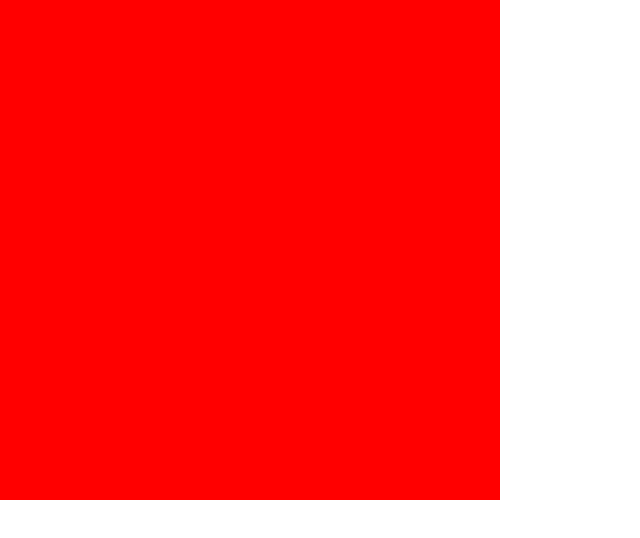
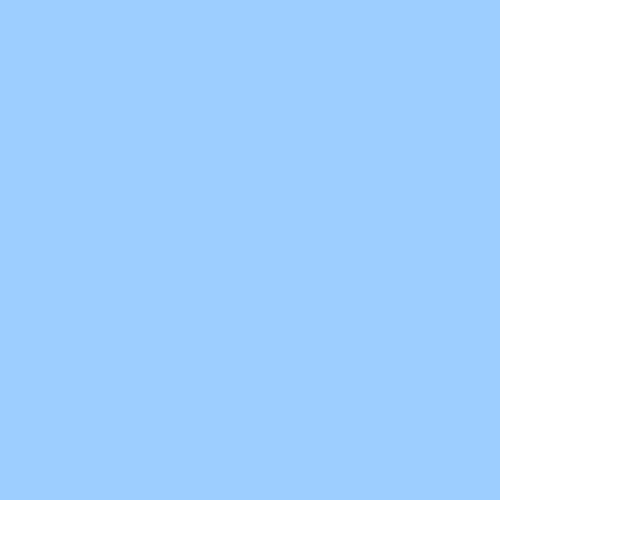
Before and after one commit to Radical-Ladical/react-box-color, a React (Create React App) app: page / in a window 1280 px wide. Shown: the top 538 px of the page, without its empty margins (0-640 px from the left). Built offline with nearby package versions, Linux system fonts and the light colour scheme.

Commit message:
6th commit

```diff
--- a/src/App.css
+++ b/src/App.css
@@ -1,5 +1,5 @@
 #red {
-background-color: red;
+background: #9dceff;;
 height: 500px;
 width: 500px;
 }
```
